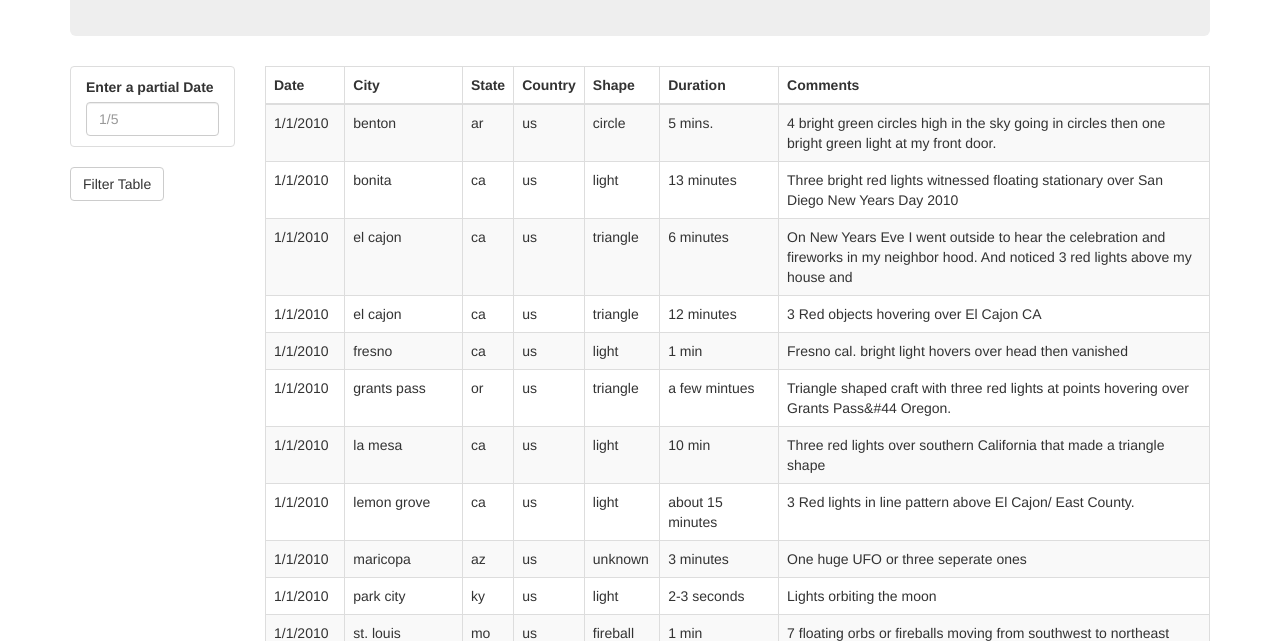
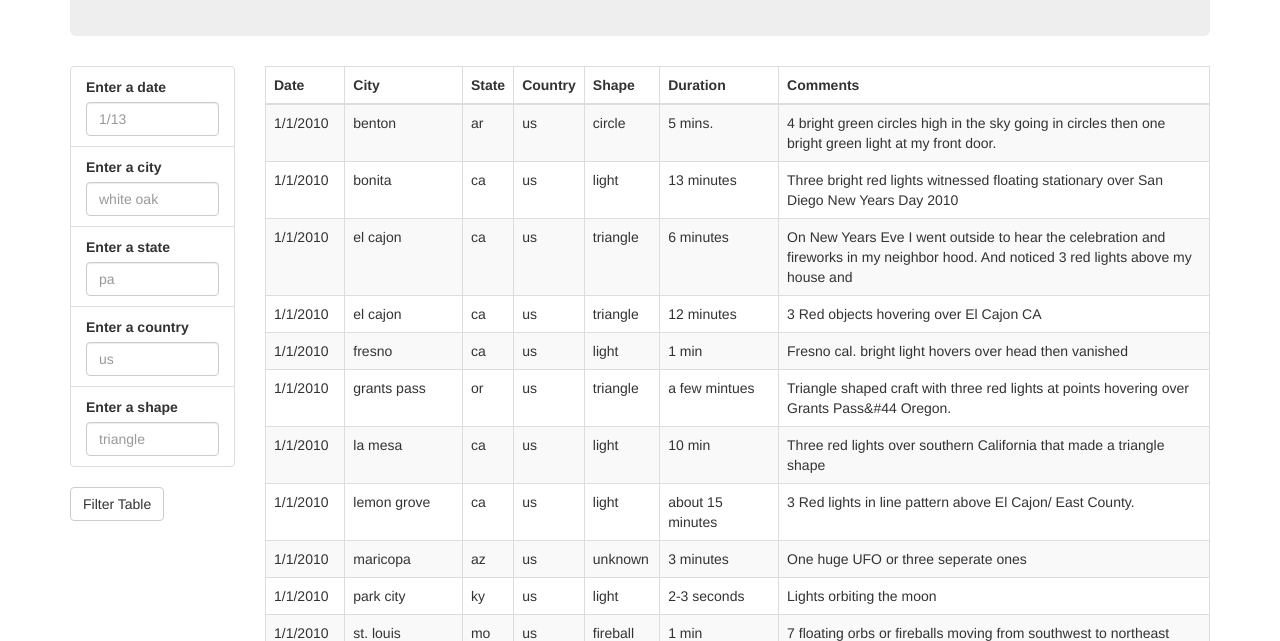
Before and after one commit to radioactivearm/javascript-challenge, a plain HTML site: page UFO-level-2/index.html in a window 1280 px wide. Shown: the part 159-800 px from the top of the page. Drawn offline with nearby package versions, Linux system fonts and the light colour scheme.

Commit message:
added rest of the forms for filters

```diff
--- a/UFO-level-2/index.html
+++ b/UFO-level-2/index.html
@@ -21,8 +21,24 @@
                         <div class='form-group'>
                             <ul class='list-group' id='filters'>
                                 <li class='filter list-group-item'>
-                                    <label for='date'>Enter a partial Date</label>
-                                    <input class='form-control' id='datetime' type='text' placeholder='1/5'>
+                                    <label for='date'>Enter a date</label>
+                                    <input class='form-control' id='datetime' type='text' placeholder='1/13'>
+                                </li>
+                                <li class='filter list-group-item'>
+                                    <label for='city'>Enter a city</label>
+                                    <input class='form-control' id='city' type='text' placeholder='white oak'>
+                                </li>
+                                <li class='filter list-group-item'>
+                                    <label for='state'>Enter a state</label>
+                                    <input class='form-control' id='state' type='text' placeholder='pa'>
+                                </li>
+                                <li class='filter list-group-item'>
+                                    <label for='country'>Enter a country</label>
+                                    <input class='form-control' id='country' type='text' placeholder='us'>
+                                </li>
+                                <li class='filter list-group-item'>
+                                    <label for='shape'>Enter a shape</label>
+                                    <input class='form-control' id='shape' type='text' placeholder='triangle'>
                                 </li>
                             </ul>
                         </div>
```
